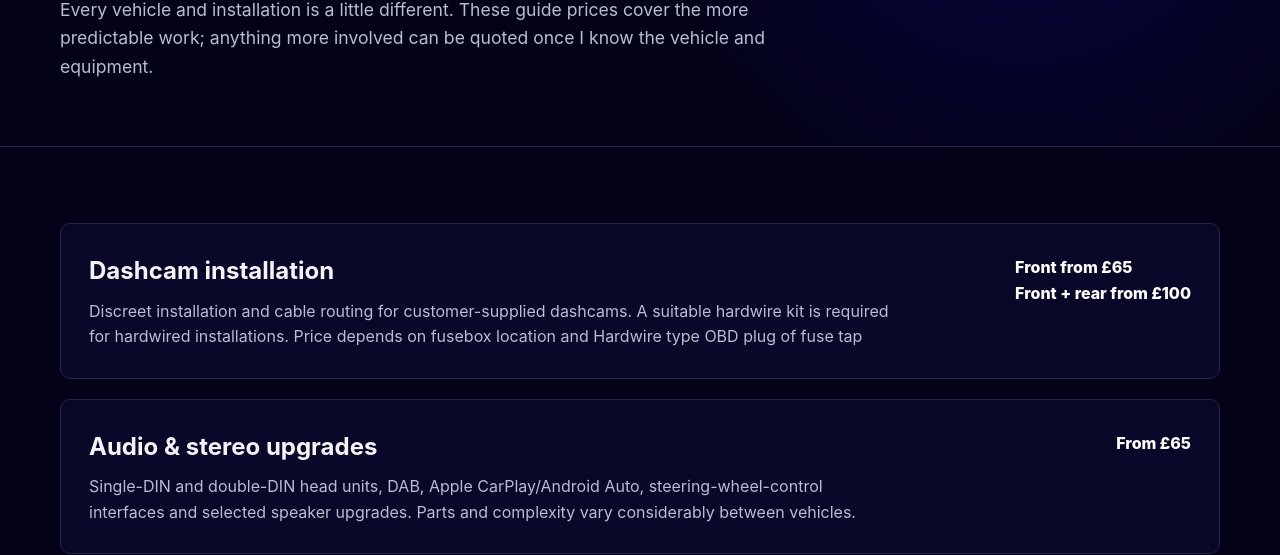
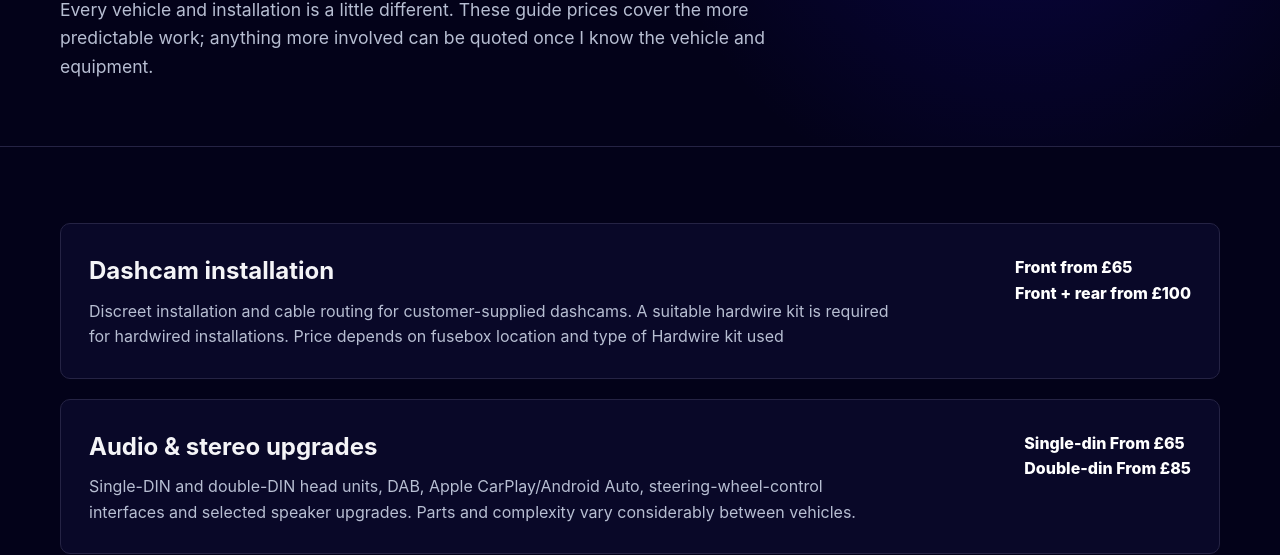
Before and after one commit to danjwilko/dwtec-site, a plain HTML site: page services.html in a window 1280 px wide. Shown: the part 276-831 px from the top of the page. Drawn offline with Linux system fonts and the light colour scheme.

Commit message:
updates price and descriptions.

```diff
--- a/services.html
+++ b/services.html
@@ -30,8 +30,8 @@
 <main id="main-content">
   <section class="page-hero"><div class="container"><div class="eyebrow">DW TEC services</div><h1>Mobile vehicle technology &amp; repairs.</h1><p>Every vehicle and installation is a little different. These guide prices cover the more predictable work; anything more involved can be quoted once I know the vehicle and equipment.</p></div></section>
   <section><div class="container service-list">
-    <article class="service"><div><h2>Dashcam installation</h2><p>Discreet installation and cable routing for customer-supplied dashcams. A suitable hardwire kit is required for hardwired installations. Price depends on fusebox location and Hardwire type OBD plug of fuse tap</p></div><div class="price">Front from £65<br>Front + rear from £100</div></article>
-    <article class="service"><div><h2>Audio &amp; stereo upgrades</h2><p>Single-DIN and double-DIN head units, DAB, Apple CarPlay/Android Auto, steering-wheel-control interfaces and selected speaker upgrades. Parts and complexity vary considerably between vehicles.</p></div><div class="price">From £65</div></article>
+    <article class="service"><div><h2>Dashcam installation</h2><p>Discreet installation and cable routing for customer-supplied dashcams. A suitable hardwire kit is required for hardwired installations. Price depends on fusebox location and type of Hardwire kit used</p></div><div class="price">Front from £65<br>Front + rear from £100</div></article>
+    <article class="service"><div><h2>Audio &amp; stereo upgrades</h2><p>Single-DIN and double-DIN head units, DAB, Apple CarPlay/Android Auto, steering-wheel-control interfaces and selected speaker upgrades. Parts and complexity vary considerably between vehicles.</p></div><div class="price">Single-din From £65<br>Double-din From £85</div></article>
     <article class="service"><div><h2>Reversing cameras</h2><p>Aftermarket reversing-camera installations with careful cable routing. Compatibility and labour depend on the vehicle, display and camera system.</p></div><div class="price">Quote required</div></article>
     <article class="service"><div><h2>Windscreen chip repair</h2><p>Mobile chip repair using professional Esprit equipment. Suitability depends on the size, location and condition of the damage; a clear photo is useful before booking.</p><div class="notice">Introductory £35 per suitable chip in the immediate Skegness, Burgh le Marsh and Wainfleet area until 31 October 2026. Travel may apply elsewhere and will be agreed before booking.</div></div><div class="price">£35 introductory</div></article>
     <article class="service"><div><h2>Accessories &amp; minor wiring</h2><p>Selected vehicle accessories, replacement equipment and minor wiring work. Send a description or photos and I'll confirm whether it's something DW TEC can help with.</p></div><div class="price">Quote required</div></article>
```
